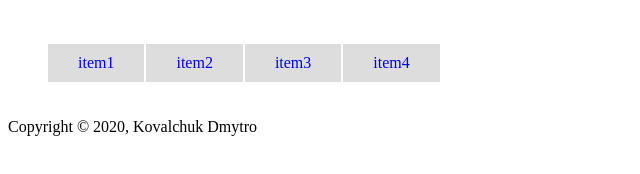
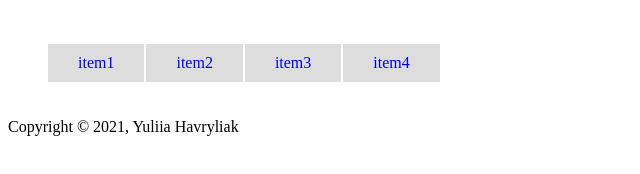
Before and after one commit to yuliahavrylyak/html6, a plain HTML site: page ind.html in a window 1280 px wide. Shown: the full height of the page, 0-640 px from the left. Drawn offline with Linux system fonts and the light colour scheme.

Commit message:
Update ind.html

```diff
--- a/ind.html
+++ b/ind.html
@@ -37,7 +37,7 @@
     </nav>
 
    <footer>
-      Copyright &copy; 2020, Kovalchuk Dmytro
+      Copyright &copy; 2021, Yuliia Havryliak
    </footer>
    <script src="js.js"></script>
 </body>
```
